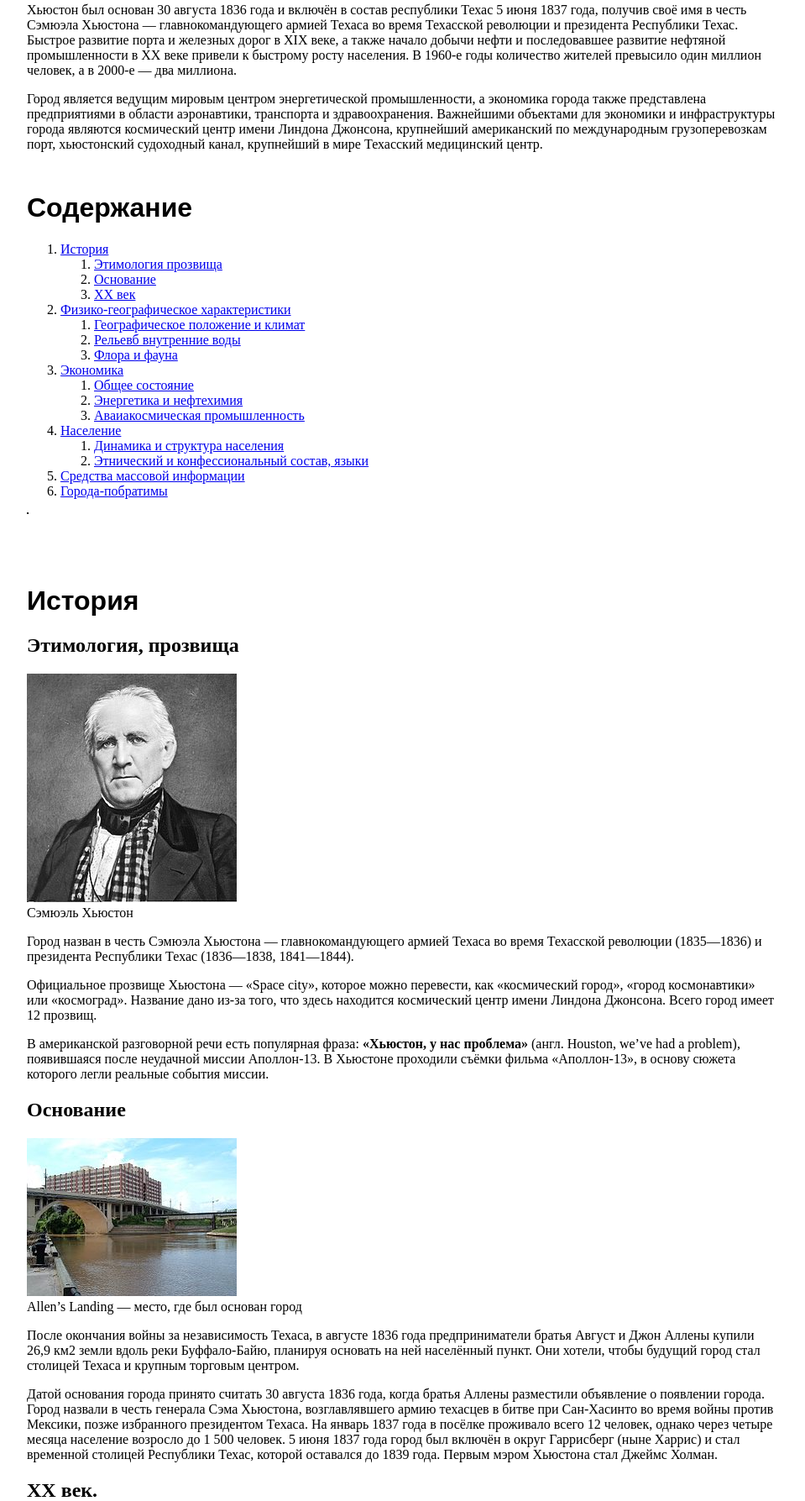
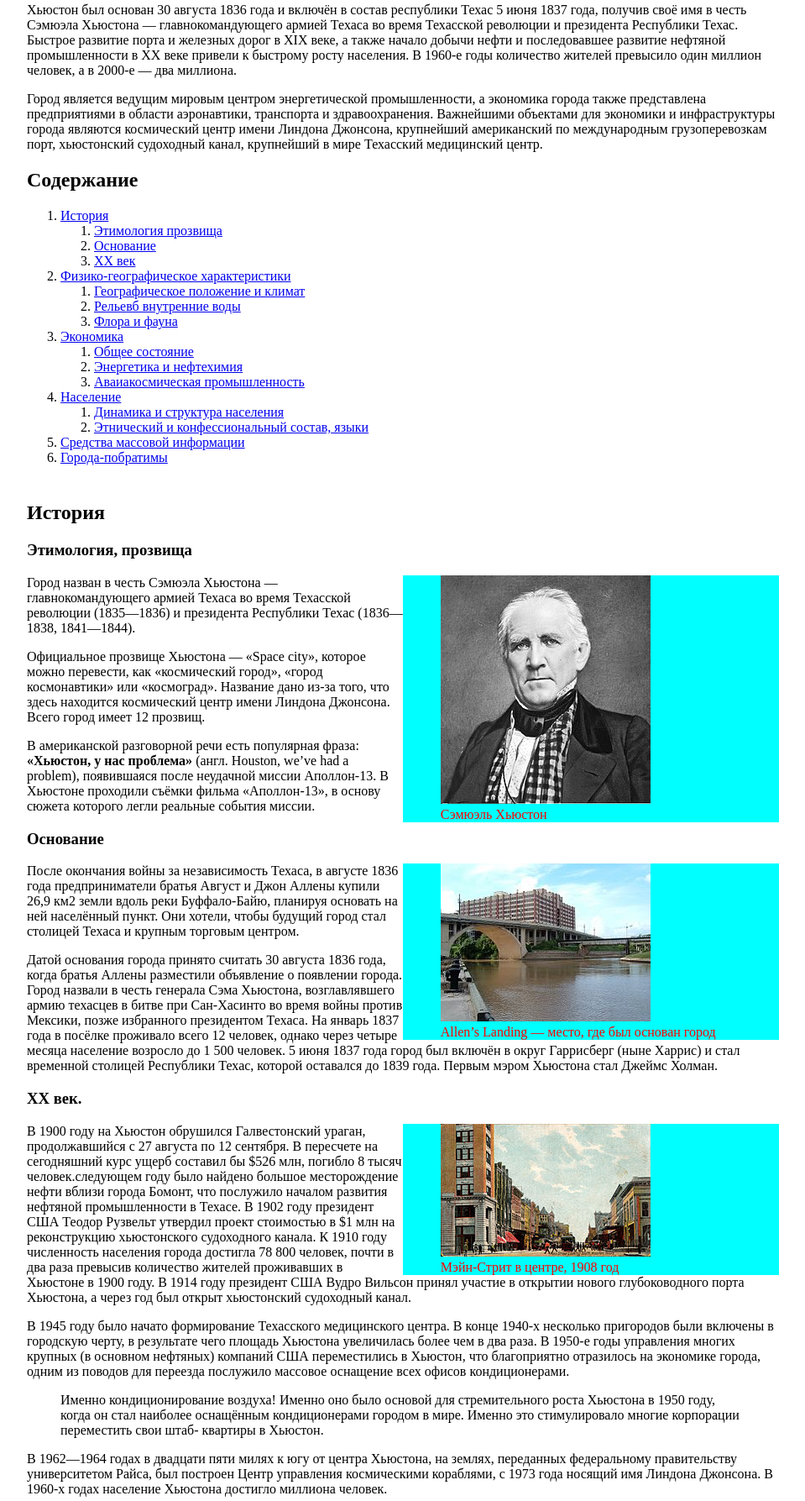
Before and after one commit to SERGEYI7/CV, a Django app: page /homework/ in a window 1280 px wide. Shown: the part 191-1978 px from the top of the page at 84% size, without its empty margins (160-1119 px from the left). Run offline with Django 4.2, Linux system fonts and the light colour scheme; parts of the project's set-up code (start-up, migrations or seed data) failed here and were passed over.

Commit message:
change styles in homework

```diff
--- a/home/static/homework/styles/style.css
+++ b/home/static/homework/styles/style.css
@@ -10,17 +10,38 @@ body {
     /*width: 70%;*/
     margin: auto;
     width: 70%;
-    text-align: middle;
+    /*text-align: middle;*/
 }
 
-.houston {
+.parent-image {
     float: right;
+    background: cyan;
+    width:50%
 }
+
+.child-image {
+    margin: 0px 0 0 10%;
+    color: red;
+}
+
+/*img {
+    margin_right: auto;
+    align_items: right;
+}*/
 
 h1 {
     font-family: sans-serif;
     margin-top: 1.5em;
+    margin-bottom: 10;
     font-size: 32px;
+}
+
+.table1 {
+    margin-bottom: 0%;
+}
+
+#hystory {
+    margin-top: 0%
 }
 
 tr, td, th, table {
--- a/home/templates/homework/homework_page.html
+++ b/home/templates/homework/homework_page.html
@@ -26,8 +26,8 @@
             Важнейшими объектами для экономики и инфраструктуры города являются космический центр
             имени Линдона Джонсона, крупнейший американский по международным грузоперевозкам порт,
             хьюстонский судоходный канал, крупнейший в мире Техасский медицинский центр.</p>
-        <h1>Содержание</h1>
-        <table>
+    <h2>Содержание</h2>
+    <div class="table1">
         <ol>
             <li><a href="#hystory">История<a></a> <ol>
                             <li><a href="#etymology">Этимология прозвища</a></li>
@@ -52,11 +52,16 @@
             <li><a href="#mass_info">Средства массовой информации</a></li>
             <li><a href="#city_bro">Города-побратимы</a></li>
         </ol>
-        </table>
-        <h1 id="hystory"><br>История</h1>
-        <h2 id="etymology"><strong>Этимология, прозвища</strong></h2>
-            <img src="{% static '/homework/Sam_Houston_portrait.jpg' %}" >
-            <br>Сэмюэль Хьюстон<br>
+    </div>
+
+        <h2 id="hystory"><br>История</h2>
+        <h3 id="etymology"><strong>Этимология, прозвища</strong></h3>
+            <div class="parent-image">
+                <div class="child-image">
+                    <img class="image23" src="{% static '/homework/Sam_Houston_portrait.jpg' %}" >
+                    <div>Сэмюэль Хьюстон</div>
+                </div>
+            </div>
 
             <p>Город назван в честь Сэмюэла Хьюстона — главнокомандующего армией Техаса во время Техасской
             революции (1835—1836) и президента Республики Техас (1836—1838, 1841—1844).</p>
@@ -69,9 +74,13 @@
             Houston, we’ve had a problem), появившаяся после неудачной миссии Аполлон-13. В Хьюстоне
             проходили съёмки фильма «Аполлон-13», в основу сюжета которого легли реальные события миссии.</p>
 
-        <h2 id="foundation">Основание</h2>
+        <h3 id="foundation">Основание</h3>
+        <div class="parent-image">
+            <div class="child-image">
                 <img src="{% static '/homework/Allen\'s_Landing_Houston_bayou_view.jpg' %}" >
-        <br>Allen’s Landing — место, где был основан город<br>
+                <div>Allen’s Landing — место, где был основан город</div>
+            </div>
+        </div>
         <p>После окончания войны за независимость Техаса, в августе 1836 года предприниматели братья Август
         и Джон Аллены купили 26,9 км2 земли вдоль реки Буффало-Байю, планируя основать на ней
         населённый пункт. Они хотели, чтобы будущий город стал столицей Техаса и крупным торговым
@@ -84,9 +93,13 @@
         (ныне Харрис) и стал временной столицей Республики Техас, которой оставался до 1839 года.
         Первым мэром Хьюстона стал Джеймс Холман.</p>
 
-        <h2 id="XX_century">XX век.</h2>
+        <h3 id="XX_century">XX век.</h3>
+        <div class="parent-image">
+            <div class="child-image">
                 <img src="{% static '/homework/Main_Street_looking_south_Houston_Texas_(1908).jpg' %}">
-        <br>Мэйн-Стрит в центре, 1908 год<br>
+                <div>Мэйн-Стрит в центре, 1908 год</div>
+            </div>
+        </div>
         <p>
             В 1900 году на Хьюстон обрушился Галвестонский ураган, продолжавшийся с 27 августа по 12
             сентября. В пересчете на сегодняшний курс ущерб составил бы $526 млн, погибло 8 тысяч человек.следующем году было найдено большое месторождение нефти вблизи города Бомонт, что послужило
@@ -117,12 +130,14 @@
                 достигло миллиона человек.
             </p>
 
-            <h1 id="physic_geographic">Физико-географическая характеристика</h1>
-            <h2 id="klimat">Географическое положение и климат</h2>
+            <h2 id="physic_geographic">Физико-географическая характеристика</h2>
+            <h3 id="klimat">Географическое положение и климат</h3>
 
-            <div class="houston">
+        <div class="parent-image">
+            <div class="child-image">
                 <img src="{% static '/homework/Large_Houston_Landsat.jpg' %}">
                 <div>Хьюстон со спутника Landsat 7</div>
+            </div>
         </div>
 
             <p>Хьюстон расположен в 50 километрах от Мексиканского залива на прибрежной равнине.
@@ -205,7 +220,7 @@
                     </tr>
                 </tbody>
             </table>
-        <h2 id="inside_water">Рельеф, внутренние воды</h2>
+        <h3 id="inside_water">Рельеф, внутренние воды</h3>
         <p>Для почв Хьюстона характерно наличие осадочных горных пород и песка. На поверхности часты
             эрозии, на территории города находится около 300 разломов, их общая длина примерно 500 км. Один
             из них — Long Point–Eureka Heights fault system. Также есть уникальные отложения из смеси песков и
@@ -223,9 +238,13 @@
             которые раньше активно использовали для водоснабжения, но перестали из-за медленного движения
             земной поверхности.
         </p>
-        <h2 id="flora">Флора и фауна</h2>
+        <h3 id="flora">Флора и фауна</h3>
+        <div class="parent-image">
+            <div class="child-image">
                 <img src="{% static '/homework/Discovery_green.jpg' %}">
-        <br>Парк Discovery green в центре Хьюстона
+                <div>Парк Discovery green в центре Хьюстона</div>
+            </div>
+        </div>
         <p>В флоре и фауне округа Харрис преобладают виды животных и растений, обитающих в болотных
             местностях, так как значительная часть города построена на болотах и прериях.
         </p>
@@ -239,8 +258,8 @@
         <p>В городе и его пригородах растут сосны, пальмы и другие деревья, растущие в субтропическом
             климате. Среди растений, произрастающих в городе, можно выделить орхидеи и магнолии.
         </p>
-        <h1 id="economic">Экономика</h1>
-        <h2 id="main_state">Общее состояние</h2>
+        <h2 id="economic">Экономика</h2>
+        <h3 id="main_state">Общее состояние</h3>
         <table>
             <tr>
                 <th colspan="3">
@@ -363,8 +382,12 @@
                 <td>493</td>
             </tr>
         </table>
+        <div class="parent-image">
+            <div class="child-image">
                 <img src="{% static '/homework/Houston_Ship_Channel.jpg' %}">
-        <br>Хьюстонский судоходный канал
+                <div>Хьюстонский судоходный канал</div>
+            </div>
+        </div>
 
         <p>Хьюстон является одним из ведущих городов мира в сферах добычи и переработки нефти и
             природного газа, из-за чего часто именуется «энергетической столицей мира», а также
@@ -387,15 +410,19 @@
             семьи на 2016 год по данным Forbes составляют $60 840, а средняя цена дома составляет $219 000.
         </p>
 
-        <h1 id="energy">Энергетика и нефтехимия</h1>
+        <h2 id="energy">Энергетика и нефтехимия</h2>
         <p>В Хьюстоне находится более 5 тысяч энергетических компаний, связанных с ведением бизнеса в этом
             регионе. В городе находятся штаб-квартиры множества энергетических и нефтяных компаний,
             входящих в список Fortune 500. Хьюстон является членом Всемирного партнёрства энергетических
             городов.
         </p>
 
+        <div class="parent-image">
+            <div class="child-image">
                 <img src="{% static '/homework/Enron_Complex.jpg' %}">
-        <br>Офис компании Chevron в Хьюстоне
+                <div>Офис компании Chevron в Хьюстоне</div>
+            </div>
+        </div>
 
         <p>Одной из самых крупных компаний, обеспечивающих электроэнергией город, является компания
             CenterPoint Energy, которая поставляет электричество не только для Техаса, но и для Арканзаса,
@@ -420,9 +447,14 @@
             (38,7 % от всего производства в США), поливинилхлорида (35,9 %) и полипропилена (48,4 %).
         </p>
 
-        <h2 id="cosmic">Авиакосмическая промышленность</h2>
+        <h3 id="cosmic">Авиакосмическая промышленность</h3>
+        <div class="parent-image">
+            <div class="child-image">
                 <img src="{% static '/homework/Aerial_View_of_the_Johnson_Space_Center.jpg' %}">
-        <br>Космический центр им. Джонсона
+                <div>Космический центр им. Джонсона</div>
+            </div>
+        </div>
+
         <p>В Хьюстоне располагается космический центр имени Линдона Джонсона, представляющий собой
             научно-исследовательское и проектно-конструкторское предприятие, в котором работают 15000
             человек (3000 инженеров и учёных, 12000 остальных рабочих). Всего в городе располагаются больше
@@ -445,8 +477,8 @@
             Technologies — внекорабельная деятельность, Wyle Laboratories — космическая биология.
         </p>
 
-        <h1 id="people">Население</h1>
-        <h2 id="dynamic">Динамика и структура населения</h2>
+        <h2 id="people">Население</h2>
+        <h3 id="dynamic">Динамика и структура населения</h3>
 
         <table>
             <tr>
@@ -549,8 +581,14 @@
             </tr>
         </table>
         <br>1850-2017 Переписи населения в 1790—2010 годах<br>
+
+        <div class="parent-image">
+            <div class="child-image">
                 <img src="{% static '/homework/Race_and_ethnicity_2010_Houston.png' %}">
-        <br>Этническая карта Хьюстона
+                <div>Этническая карта Хьюстона</div>
+            </div>
+        </div>
+
         <p>Согласно данным переписи населения США в 2010 году в городе проживало 2 100 263 человек, это на
             7,5 % больше, чем в 2000 году. По оценке бюро переписи населения США на 1 января 2017 года
             население составило 2 319 603 человека. Население города, начиная с его основания, постоянно
@@ -563,7 +601,7 @@
             населения — 49,82 %, мужчин — 50,18 %.
         </p>
 
-        <h2 id="language">Этнический и конфессиональный состав, языки</h2>
+        <h3 id="language">Этнический и конфессиональный состав, языки</h3>
 
         <p>Из-за близости к Мексике доля выходцев из Латинской Америки составляет 43,8 % от всего
             населения. В абсолютных цифрах численность латиноамериканцев выросла с 731 до 920 тысяч
@@ -590,10 +628,14 @@
             0,53 % — иудаизм. Всего исповедуют религию 58,4 % хьюстонцев, 41,6 % — неверующие.
         </p>
 
-        <h2 id="mass_info">Средства массовой информации</h2>
+        <h3 id="mass_info">Средства массовой информации</h3>
 
+        <div class="parent-image">
+            <div class="child-image">
                 <img src="{% static '/homework/Melcher_Center_for_Public_Broadcasting.jpg' %}">
-        <br>Вещательный центр, откуда вещают радиостанции KUHT и KUHF
+                <div>Вещательный центр, откуда вещают радиостанции KUHT и KUHF</div>
+            </div>
+        </div>
 
         <p>В Хьюстоне вещают 19 телеканалов. Наиболее известные телеканалы являются аффилированными
             каналами крупных телекомпаний: KPRC-TV (NBC), KHOU-TV (CBS), KTRK-TV (ABC), KRIV (Fox),
@@ -614,7 +656,7 @@
             Houston Business Journal, которая является частью компании American City Business Journals.
         </p>
 
-        <h1 id="city_bro">Города-побратимы</h1>
+        <h2 id="city_bro">Города-побратимы</h2>
 
         <p>Согласно городскому сайту, у Хьюстона 18 городов-побратимов (в последний раз этот список
             расширялся в 2015 году, когда к нему присоединилась Басра):
```
Lines whose indentation alone changed are shown as unchanged.
